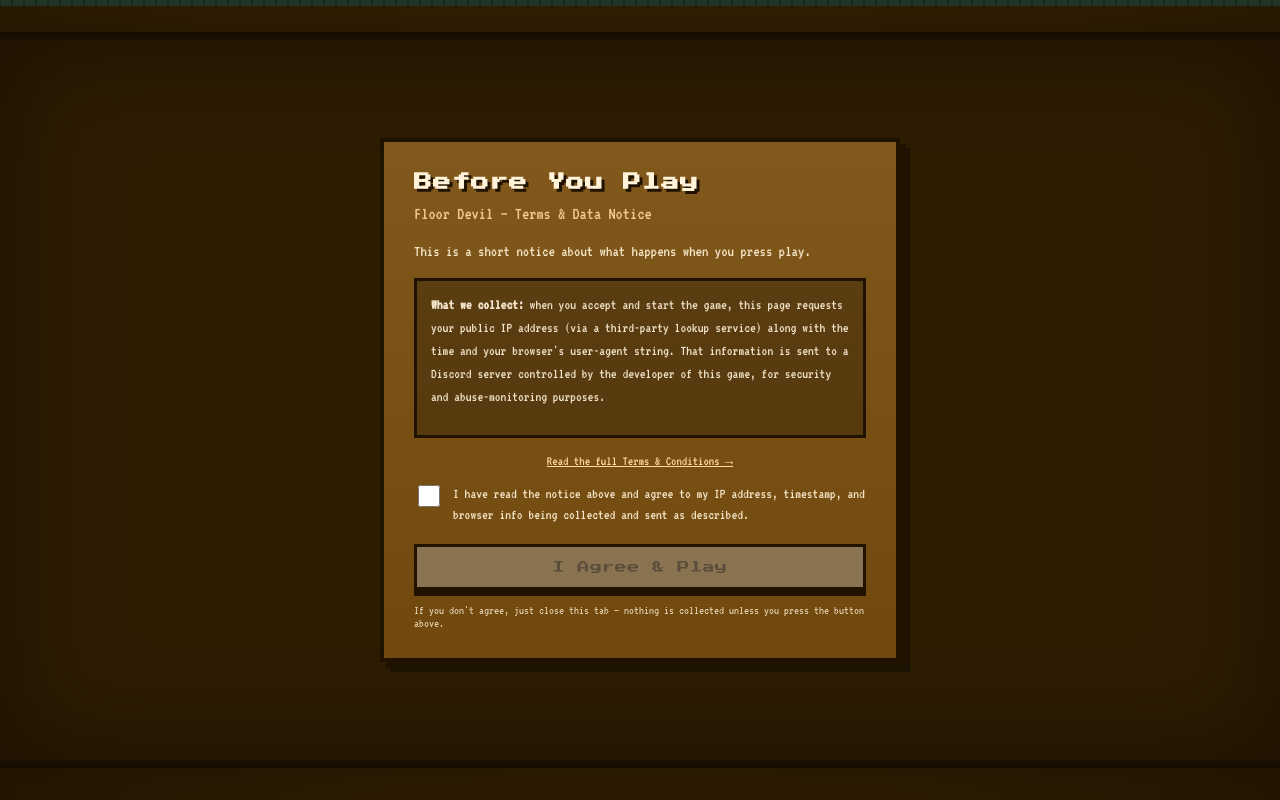
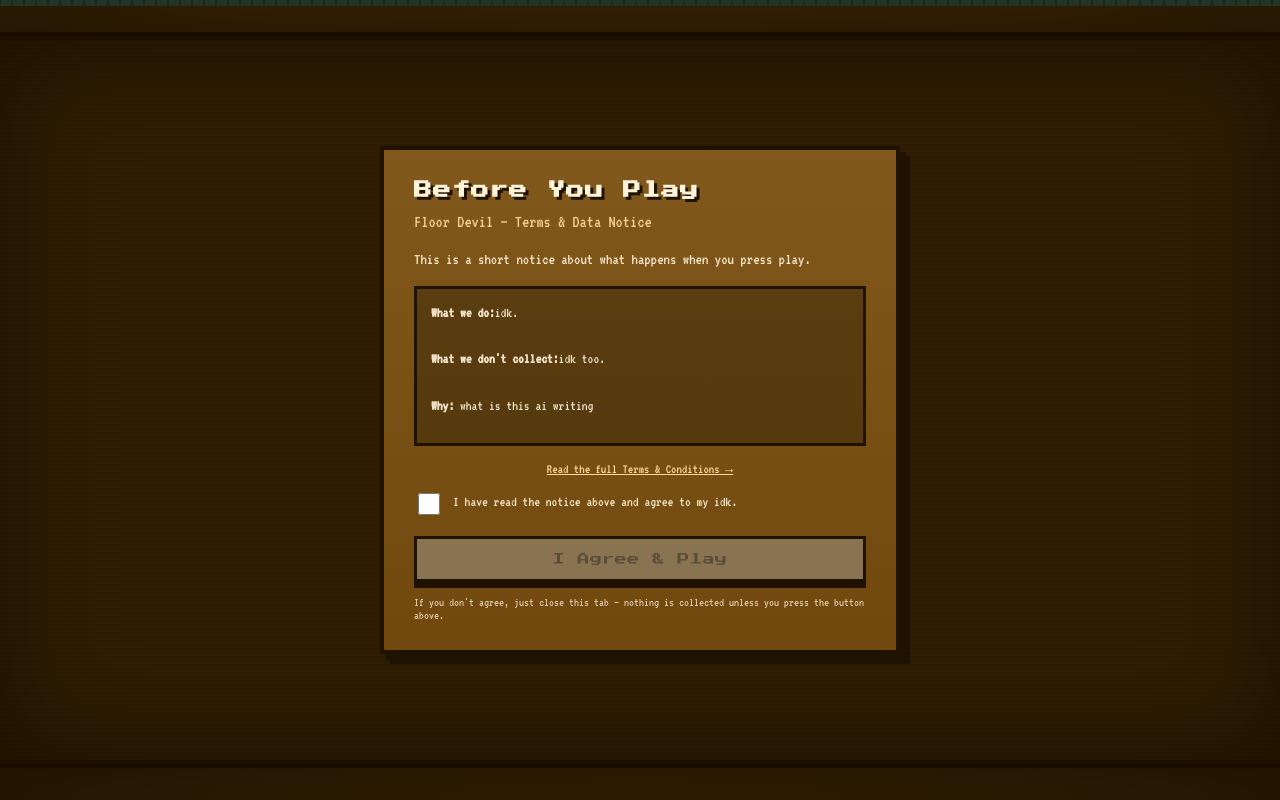
Before and after one commit to Ammar-896/levelidk, a plain HTML site: page index.html in a window 1280 px wide. Drawn offline with Linux system fonts and the light colour scheme.

Commit message:
Update index.html

```diff
--- a/index.html
+++ b/index.html
@@ -365,15 +365,15 @@
     <h2>Floor Devil — Terms &amp; Data Notice</h2>
     <p>This is a short notice about what happens when you press play.</p>
     <div class="terms-box">
-      <strong>What we collect:</strong> when you accept and start the game, this page requests your public IP address (via a third-party lookup service) along with the time and your browser's user-agent string. That information is sent to a Discord server controlled by the developer of this game, for security and abuse-monitoring purposes.<br><br>
-      <strong>What we don't collect:</strong> no names, emails, passwords, precise location, or anything beyond what's described above. We don't use cookies or local storage to track you across sessions.<br><br>
-      <strong>Why:</strong> this helps the developer spot abuse of the game/site and keep it running.<br><br>
-      <strong>Your choice:</strong> if you don't want this, simply don't accept below — you can close this tab and the game won't run, and nothing will be collected.
+      <strong>What we do:</strong>idk.<br><br>
+      <strong>What we don't collect:</strong>idk too.<br><br>
+      <strong>Why:</strong> what is this ai writing<br><br>
+      <strong>Your choice:</strong> idk accept
     </div>
     <div class="small-link-row"><a id="readFullTermsLink">Read the full Terms &amp; Conditions →</a></div>
     <label class="consent-row">
       <input type="checkbox" id="consentCheckbox">
-      <span>I have read the notice above and agree to my IP address, timestamp, and browser info being collected and sent as described.</span>
+      <span>I have read the notice above and agree to my idk.</span>
     </label>
     <button class="btn" id="agreeBtn" disabled>I Agree &amp; Play</button>
     <div class="small-note">If you don't agree, just close this tab — nothing is collected unless you press the button above.</div>
```
